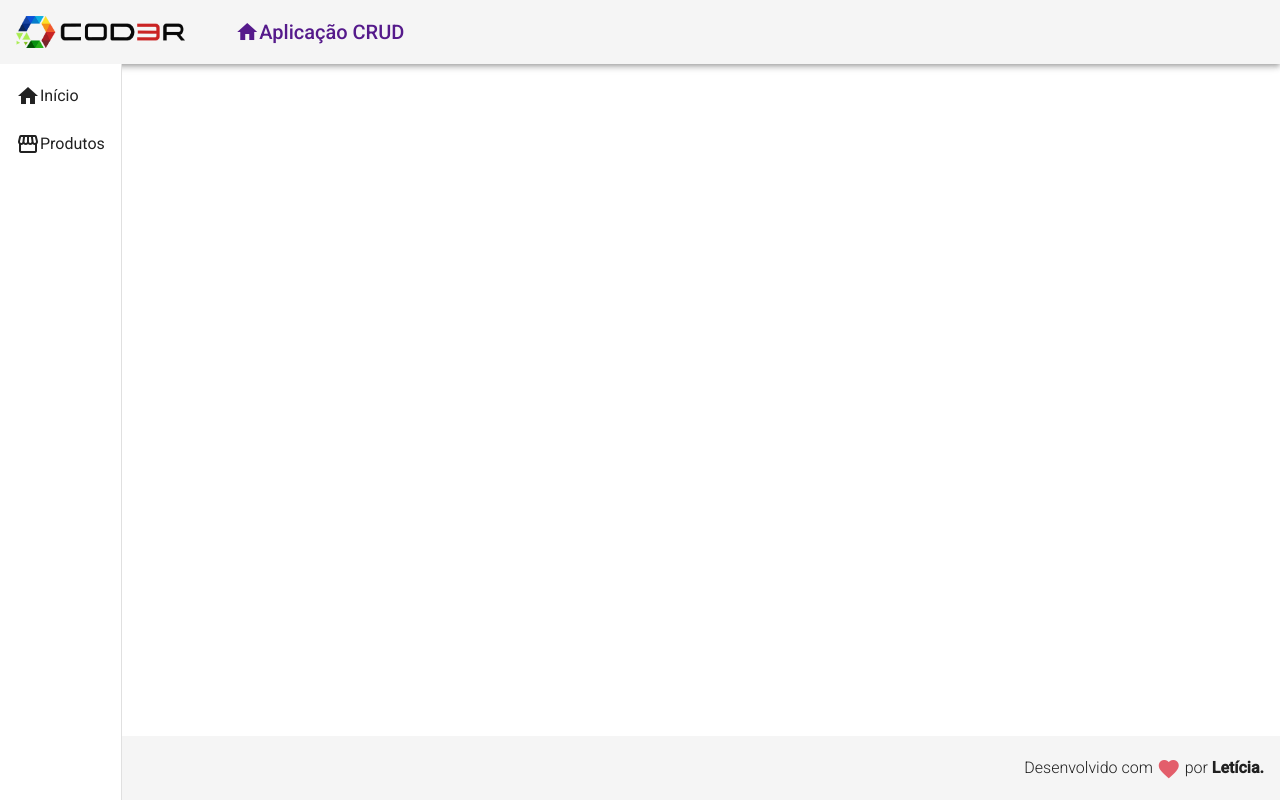
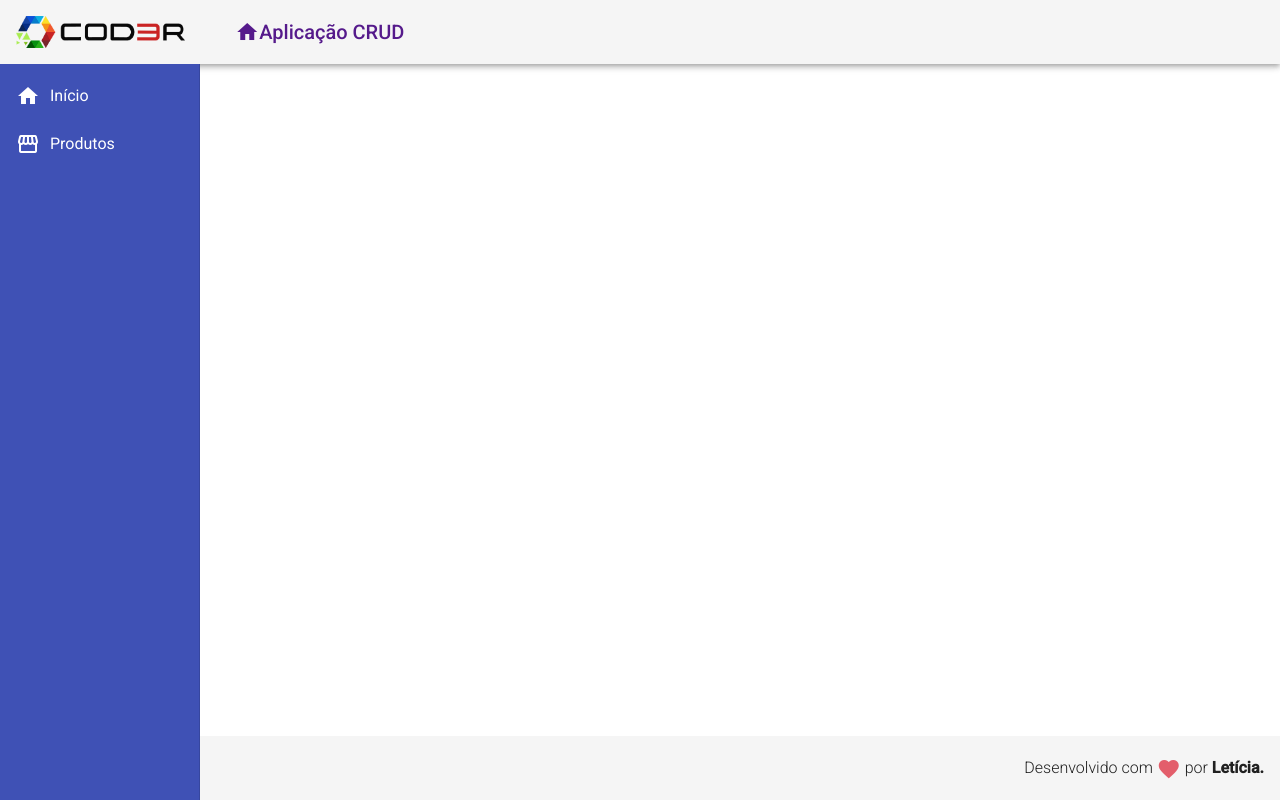
Before and after one commit to LeticiaTP/Cod3r-Angular, an Angular app in the folder frontend/: page / in a window 1280 px wide. Built offline with nearby package versions, Linux system fonts and the light colour scheme.

Commit message:
Cria css do nav

```diff
--- a/frontend/src/app/components/template/nav/nav.component.css
+++ b/frontend/src/app/components/template/nav/nav.component.css
@@ -0,0 +1,12 @@
+.sidenav {
+    background-color: #3F51B5;
+    width: 200px;
+}
+
+.sidenav a {
+    color: #FFF;
+}
+
+.sidenav i {
+    padding-right: 10px;
+}
```
